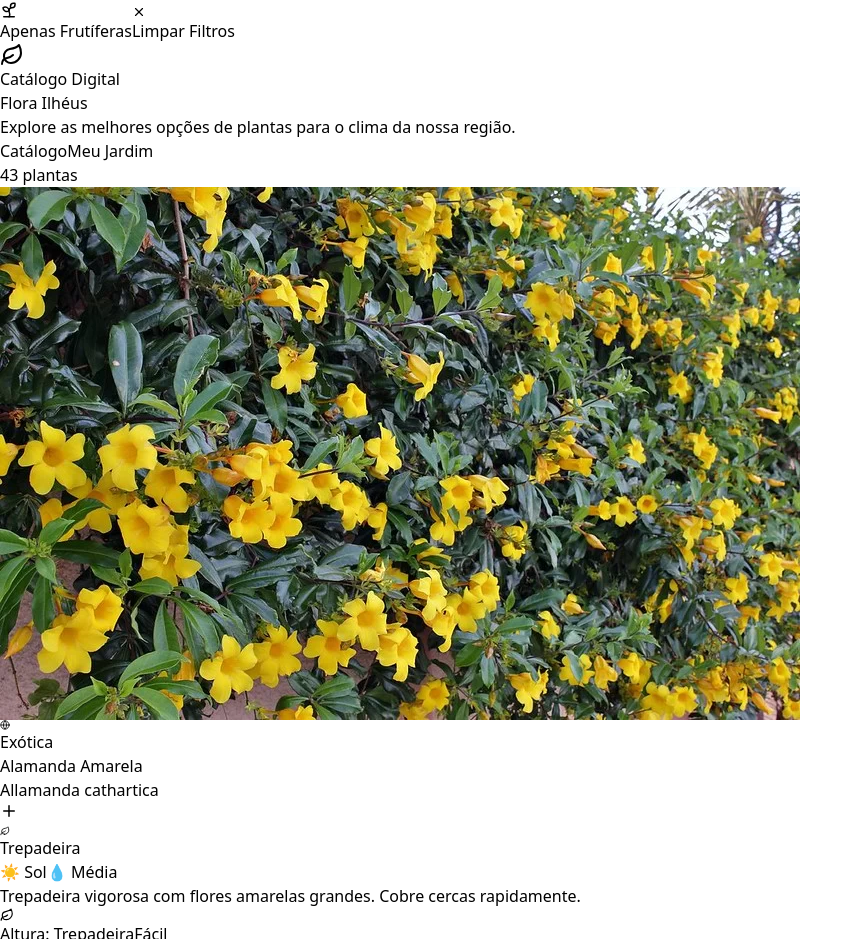
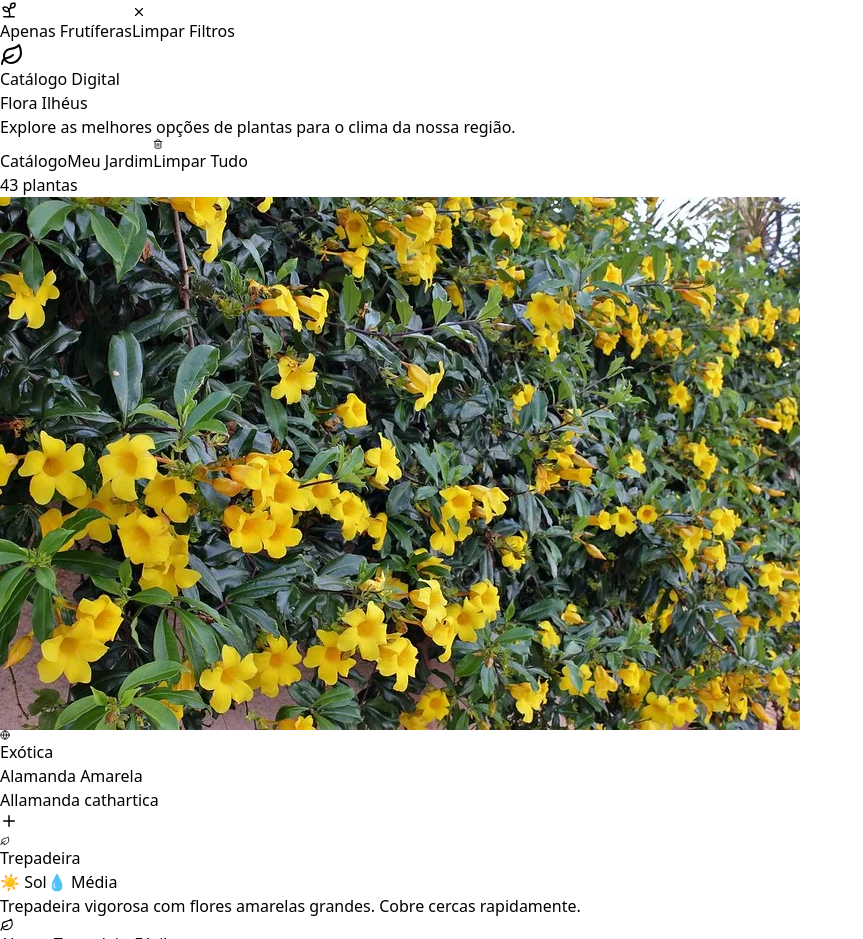
Before and after one commit to gfdbairrosegc/catalogo-flora-ilheus, a React (Vite) app: page / in a window 1280 px wide. Shown: the part 6875-7814 px from the top of the page, without its empty margins (0-863 px from the left). Built offline with nearby package versions, Linux system fonts and the light colour scheme.

Commit message:
added:   src/utils/helpers.js

```diff
--- a/src/App.jsx
+++ b/src/App.jsx
@@ -1498,6 +1498,14 @@ export default function PaisagismoIlheus() {
             >
                 Meu Jardim
                 {selectedPlants.length > 0 && <span className="bg-lime-400 text-emerald-900 text-[10px] px-2 py-0.5 rounded-full animate-pulse">{selectedPlants.length}</span>}
+                {/* --- ADICIONE ESTE BOTÃO AQUI --- */}
+                <button
+                    onClick={() => setSelectedPlants([])}
+                    className="flex items-center gap-1 text-[10px] font-bold text-red-500 hover:text-red-700 bg-red-50 hover:bg-red-100 border border-red-100 px-2 py-1 rounded-lg transition-all uppercase tracking-wider"
+                >
+                    <Trash2 size={10} /> Limpar Tudo
+                </button>
+                {/* ------------------------------- */}
             </button>
         </div>
     </div>
```
